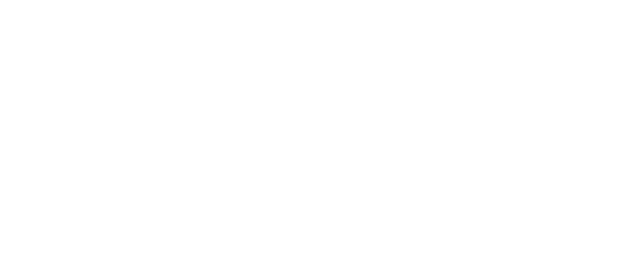
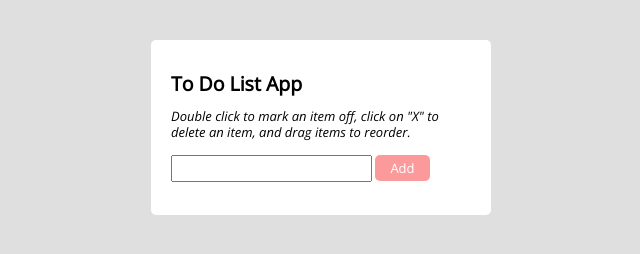
Before and after one commit to abuyusr/to-do-list-app, a plain HTML site: page index.html in a window 1280 px wide. Shown: the whole page, without its empty margins (319-959 px from the left). Drawn offline with nearby package versions, Linux system fonts and the light colour scheme.

Commit message:
If applied, this will update html and css files.

```diff
--- a/index.html
+++ b/index.html
@@ -9,6 +9,19 @@
 </head>
 <body>
 
+    <div class="container">
+		<h2>To Do List App</h2>
+		<p><em> Double click to mark an item off, click on "X" to delete an item, and drag items to reorder.</em></p>
+
+		<form name="toDoList">
+			<input type="text" name="ListItem" id="input"/>
+		</form>
+
+		<div onclick="newItem()" id="button">Add</div>
+		<br/>
+		<ol id="list"></ol>
+    </div>
+
 
 
 
--- a/styles.css
+++ b/styles.css
@@ -0,0 +1,60 @@
+@import url(https://fonts.googleapis.com/css?family=Open+Sans:400italic,400);
+
+body {
+font: normal normal 13px/16px "Open Sans", sans-serif;
+background: #dfdfdf;
+}
+
+.container{
+padding: 20px;
+width: 300px;
+margin: 0 auto;
+margin-top: 40px;
+background: white;
+border-radius: 5px;}
+
+form {
+display: inline-block;
+}
+
+input{
+padding: 4px 15px 4px 5px;
+}
+
+#button{
+display: inline-block;
+background-color:#fc999b;
+color:#ffffff;
+border-radius: 5px;
+text-align:center;
+margin-top:2px;
+padding: 5px 15px;
+}
+
+#button:hover{
+cursor: pointer;
+opacity: .8;}
+
+ol {padding-left: 20px;}
+
+ol li {padding: 5px;color:#000;}
+
+ol li:nth-child(even){background: #dfdfdf;}
+
+.strike{text-decoration: line-through;}
+
+li:hover{
+  cursor: pointer;
+ }
+
+.delete {
+	display: none;
+}
+
+li > crossOutButton {
+	background: none;
+	border: none;
+	float: right;
+	color: #025f70;
+	font-weight: 800;
+}
```
